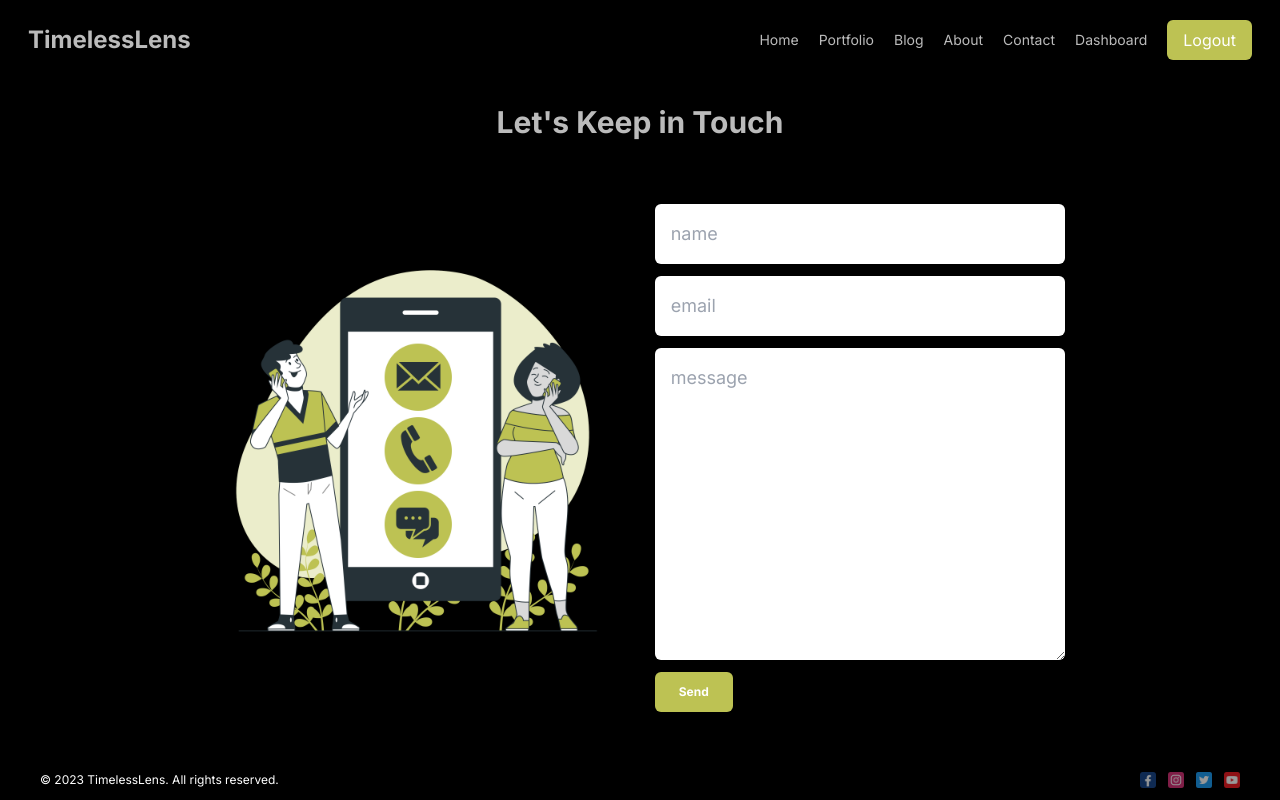
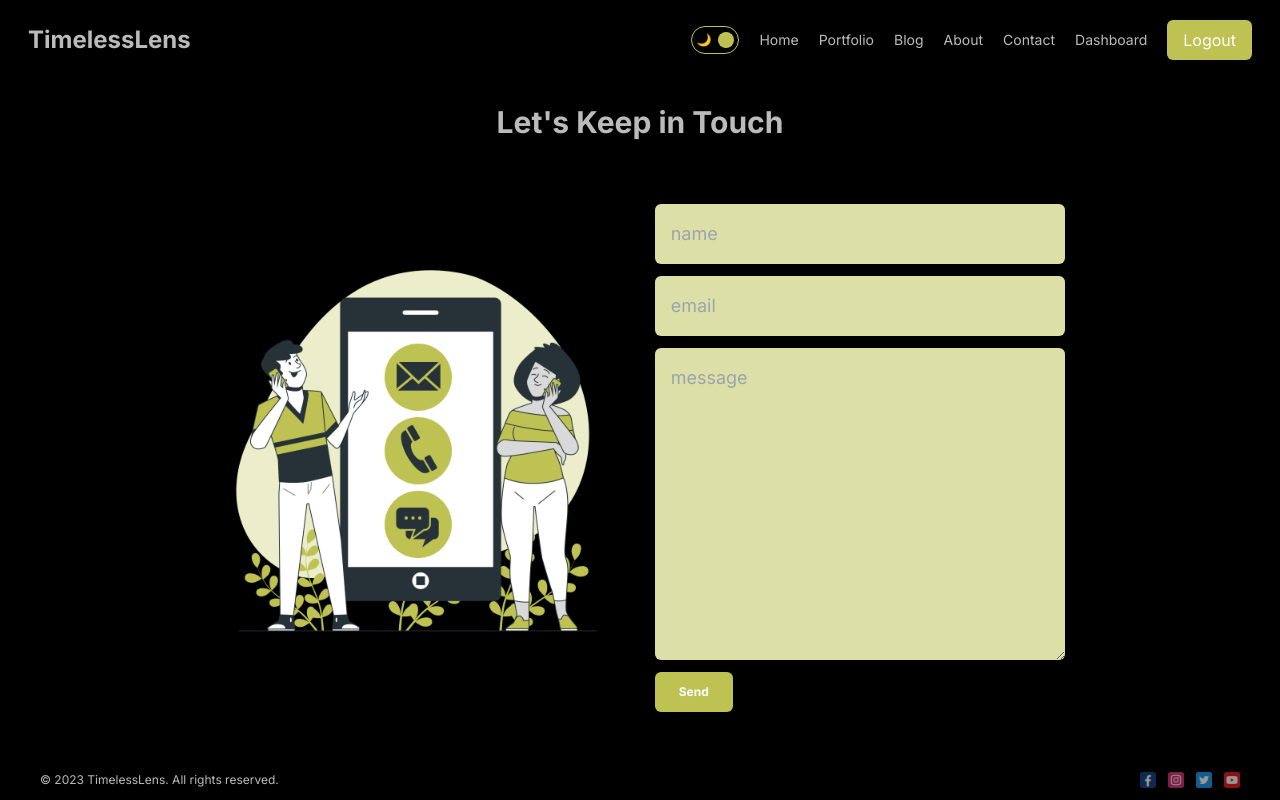
Before and after one commit to ykji/timeless-lens, a Next.js app: page /contact in a window 1280 px wide. Built offline with nearby package versions, Linux system fonts and the light colour scheme.

Commit message:
feat: add dark-light mode functionality

```diff
--- a/src/app/about/page.jsx
+++ b/src/app/about/page.jsx
@@ -10,7 +10,7 @@ const About = () => {
           src="https://images.pexels.com/photos/3194521/pexels-photo-3194521.jpeg?auto=compress&cs=tinysrgb&w=1260&h=750&dpr=2"
           fill={true}
           alt="cover photo"
-          className="grayscale"
+          className="object-cover grayscale"
         />
         <div className="absolute bg-[#bdc253] p-6 text-white font-bold left-[2vw] bottom-[2vh] opacity-80 z-">
           <h1 className="lg:text-2xl text-lg">Digital Storytellers</h1>
--- a/src/app/contact/page.jsx
+++ b/src/app/contact/page.jsx
@@ -25,15 +25,15 @@ const Contact = () => {
           <input
             type="text"
             placeholder="name"
-            className="p-4 rounded-md text-lg"
+            className="p-4 rounded-md text-lg bg-[#dde0a6] text-white"
           />
           <input
             type="text"
             placeholder="email"
-            className="p-4 rounded-md text-lg"
+            className="p-4 rounded-md text-lg bg-[#dde0a6] text-white"
           />
           <textarea
-            className="p-4 rounded-md text-lg"
+            className="p-4 rounded-md text-lg bg-[#dde0a6] text-white"
             placeholder="message"
             cols="30"
             rows="10"
--- a/src/app/globals.css
+++ b/src/app/globals.css
@@ -11,6 +11,18 @@
 html,
 body {
   width: 100vw;
+}
+
+.dark {
   background-color: black;
   color: #bbb;
 }
+
+.light {
+  background-color: white;
+  color: black;
+}
+
+.theme{
+  transition: 1s all ease;
+}
--- a/src/app/layout.js
+++ b/src/app/layout.js
@@ -2,6 +2,7 @@ import Navbar from "@/components/Navbar";
 import "./globals.css";
 import { Inter } from "next/font/google";
 import Footer from "@/components/Footer";
+import { ThemeProvider } from "@/context/ThemeContext";
 
 const inter = Inter({ subsets: ["latin"] });
 
@@ -14,11 +15,13 @@ export default function RootLayout({ children }) {
   return (
     <html lang="en">
       <body className={inter.className} suppressHydrationWarning={true}>
-        <div className="flex flex-col min-h-screen max-w-7xl mx-auto">
-          <Navbar />
-          <div className="flex-1">{children}</div>
-          <Footer />
-        </div>
+        <ThemeProvider>
+          <div className="flex flex-col min-h-screen max-w-7xl mx-auto">
+            <Navbar />
+            <div className="flex-1">{children}</div>
+            <Footer />
+          </div>
+        </ThemeProvider>
       </body>
     </html>
   );
--- a/src/app/portfolio/page.jsx
+++ b/src/app/portfolio/page.jsx
@@ -8,25 +8,25 @@ const Portfolio = () => {
       <div className="flex lg:flex-row flex-col gap-10 mt-6">
         <div
           href="/portfolio/illustrations"
-          className="border-2 relative border-white h-96 w-72 lg:hover:text-green-400 bg-[url('/illustration.png')] bg-cover"
+          className="border-2 relative border-white h-96 w-72 text-white lg:hover:text-green-400 bg-[url('/illustration.png')] bg-cover"
         >
-          <span className="absolute bottom-3 right-3 text-3xl font-bold ">
+          <span className="absolute bottom-3 right-3 text-3xl font-bold">
             Illustrations
           </span>
         </div>
         <div
           href="/portfolio/videos"
-          className="border-2 relative border-white h-96 w-72 lg:hover:text-green-400 bg-[url('/videos.jpg')] bg-cover"
+          className="border-2 relative border-white h-96 w-72 text-white lg:hover:text-green-400 bg-[url('/videos.jpg')] bg-cover"
         >
-          <span className="absolute bottom-3 right-3 text-3xl font-bold ">
+          <span className="absolute bottom-3 right-3 text-3xl font-bold">
             Videos
           </span>
         </div>
         <div
           href="/portfolio/product-photography"
-          className="border-2 relative border-white h-96 w-72 lg:hover:text-green-400 bg-[url('/product.jpg')] bg-cover"
+          className="border-2 relative border-white h-96 w-72 text-white lg:hover:text-green-400 bg-[url('/product.jpg')] bg-cover"
         >
-          <span className="absolute bottom-3 right-3 text-3xl font-bold ">
+          <span className="absolute bottom-3 right-3 text-3xl font-bold">
             Product
           </span>
         </div>
--- /dev/null
+++ b/src/components/DarkModeToggle.jsx
@@ -0,0 +1,24 @@
+"use client";
+
+import React, { useContext } from "react";
+import { ThemeContext } from "@/context/ThemeContext";
+
+const DarkModeToggle = () => {
+  const { toggle, mode } = useContext(ThemeContext);
+
+  return (
+    <div
+      className="w-12 h-7 border border-[#bdc253] rounded-2xl flex justify-between items-center px-1 cursor-pointer relative"
+      onClick={toggle}
+    >
+      <div className="text-xs">🌙</div>
+      <div className="text-sm">🔆</div>
+      <div
+        className="rounded-full w-4 h-4 bg-[#bdc253] absolute"
+        style={mode === "light" ? { left: "4px" } : { right: "4px" }}
+      />
+    </div>
+  );
+};
+
+export default DarkModeToggle;
--- a/src/components/Footer.jsx
+++ b/src/components/Footer.jsx
@@ -4,7 +4,7 @@ const Footer = () => {
   const date = new Date();
 
   return (
-    <div className="flex flex-col lg:flex-row gap-2 text-xs justify-between items-center py-3 lg:px-10 px-2 text-white mt-10">
+    <div className="flex flex-col lg:flex-row gap-2 text-xs justify-between items-center py-3 lg:px-10 px-2 mt-10">
       <div>{`© ${date.getFullYear()} TimelessLens. All rights reserved.`}</div>
       <div className="flex gap-3">
         <Image
--- a/src/components/Navbar.jsx
+++ b/src/components/Navbar.jsx
@@ -1,9 +1,10 @@
 "use client";
 
 import Link from "next/link";
-import React, { useEffect, useState } from "react";
+import DarkModeToggle from "./DarkModeToggle";
 import { FaTimes, FaBars } from "react-icons/fa";
-// import DarkModeToggle from "../DarkModeToggle/DarkModeToggle";
+import { ThemeContext } from "@/context/ThemeContext";
+import React, { useContext, useEffect, useState } from "react";
 // import { signOut, useSession } from "next-auth/react";
 
 export const links = [
@@ -40,6 +41,7 @@ export const links = [
 ];
 
 const Navbar = () => {
+  const { mode } = useContext(ThemeContext);
   // const session = useSession();
   const [linkCloseButtonMobile, setLinkCloseButtonMobile] = useState(false);
 
@@ -59,19 +61,24 @@ const Navbar = () => {
       >
         TimelessLens
       </Link>
-      <div className="lg:block hidden">
+      <div className="lg:flex items-center gap-5 hidden">
+        <DarkModeToggle />
         <Links />
       </div>
       {linkCloseButtonMobile && (
-        <div className="fixed top-0 z-20 h-screen w-screen bg-black flex justify-center items-center">
+        <div
+          className={`fixed top-0 z-20 h-screen w-screen flex justify-center transition-colors duration-1000 items-center ${
+            mode === "dark" ? "bg-black" : "bg-white"
+          }`}
+        >
           <Links handleClick={() => setLinkCloseButtonMobile(false)} />
         </div>
       )}
-      <div
-        className="lg:hidden cursor-pointer z-30 top-[3vh] right-[3vw] fixed"
-        onClick={() => setLinkCloseButtonMobile(!linkCloseButtonMobile)}
-      >
-        {linkCloseButtonMobile ? <FaTimes size={32} /> : <FaBars size={30} />}
+      <div className="lg:hidden flex items-center gap-5 cursor-pointer z-30 top-[3vh] right-[3vw] fixed">
+        <DarkModeToggle />
+        <div onClick={() => setLinkCloseButtonMobile(!linkCloseButtonMobile)}>
+          {linkCloseButtonMobile ? <FaTimes size={32} /> : <FaBars size={30} />}
+        </div>
       </div>
     </div>
   );
@@ -80,7 +87,6 @@ const Navbar = () => {
 const Links = ({ handleClick = () => {} }) => {
   return (
     <div className="flex lg:flex-row flex-col gap-5 items-center">
-      {/* <DarkModeToggle /> */}
       {links.map((link) => (
         <Link
           onClick={handleClick}
--- /dev/null
+++ b/src/context/ThemeContext.js
@@ -0,0 +1,19 @@
+"use client";
+
+import { createContext, useState } from "react";
+
+export const ThemeContext = createContext();
+
+export const ThemeProvider = ({ children }) => {
+  const [mode, setMode] = useState("dark");
+
+  const toggle = () => {
+    setMode((prev) => (prev === "dark" ? "light" : "dark"));
+  };
+
+  return (
+    <ThemeContext.Provider value={{ toggle, mode }}>
+      <div className={`theme ${mode}`}>{children}</div>
+    </ThemeContext.Provider>
+  );
+};
```
